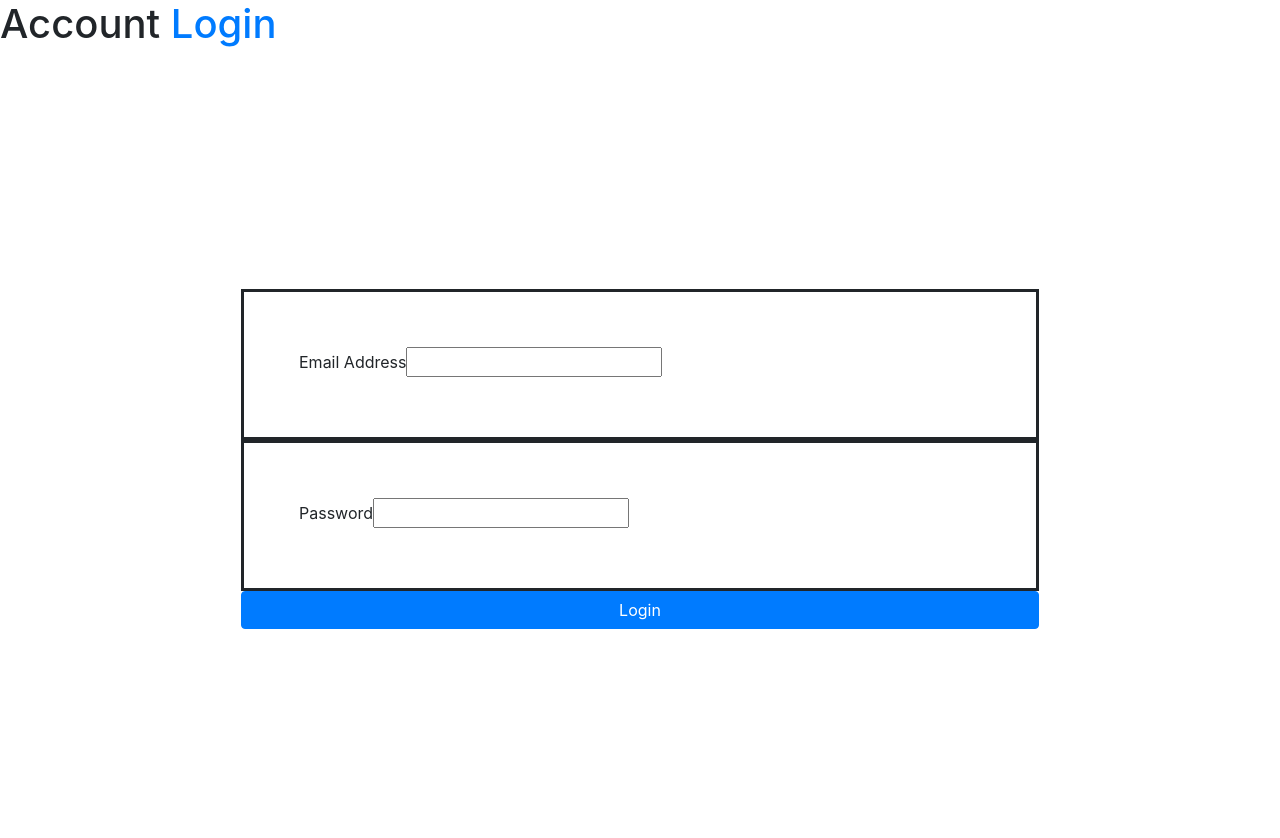
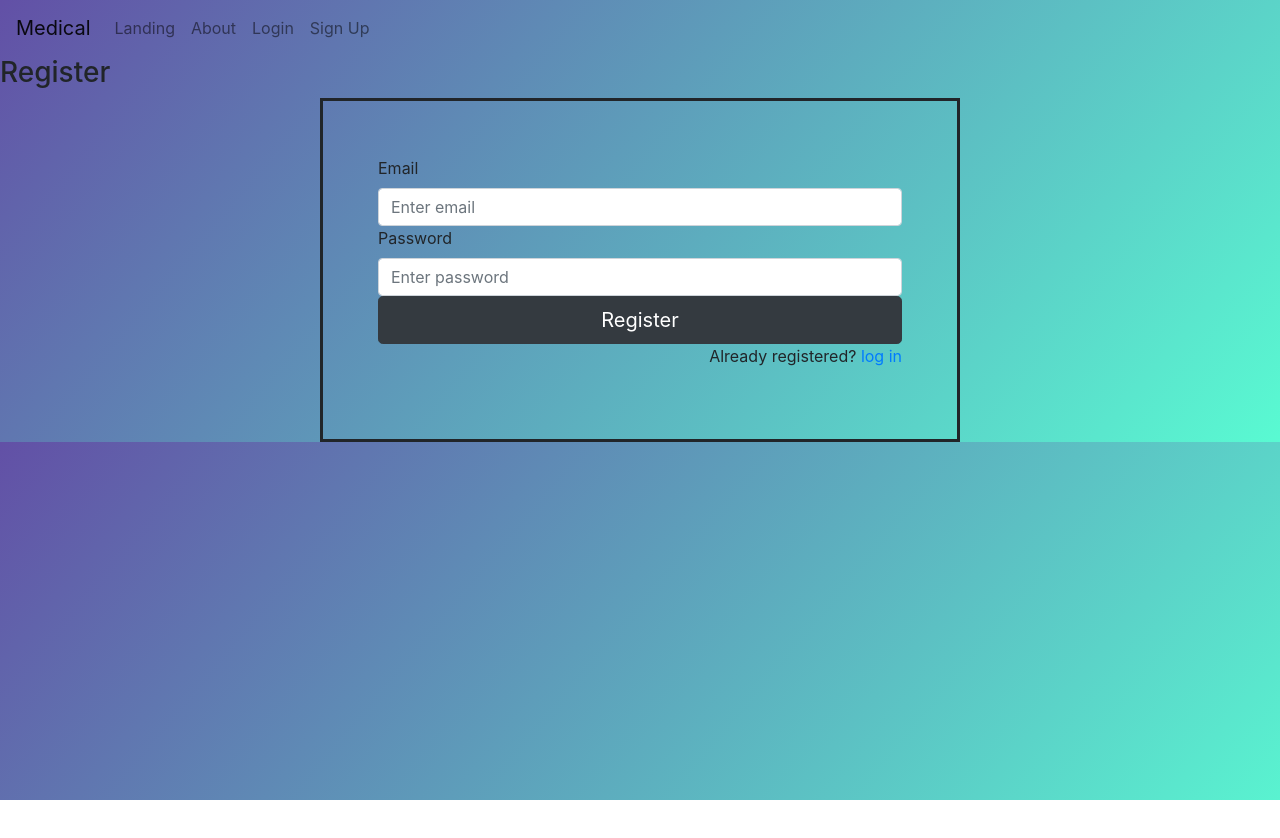
Before and after one commit to theMVPshop/dt04, a React (Create React App) app in the folder mvpjob/: page /signup in a window 1280 px wide. Shown: the top 838 px of the page. After the commit the page ends 800 px from the top, so only its background shows below. Built offline with nearby package versions, Linux system fonts and the light colour scheme.

Commit message:
pushing a little styling from last week

```diff
--- a/mvpjob/src/App.css
+++ b/mvpjob/src/App.css
@@ -20,6 +20,7 @@
 .App-link {
   color: #61dafb;
 }
+
 
   /* .Signin form{
     padding: 15px;
@@ -63,8 +64,7 @@
     width: 250px;
     justify-content: center;
     border-radius: 50px;
-
-  }
+}
 
 .Login p.signuptext{
   justify-content: center;
@@ -72,15 +72,10 @@
   width: 240px;
 }
 
-  .signin{
+.signin{
     text-size-adjust: 25px;
-  }
+}
 
-.form-container .wholethang{
-  padding: 30px;
-  margin: 211px;
-  justify-content: center;
-}
 
 .form-container .form-group{
   margin: auto;
@@ -89,3 +84,15 @@
   border: solid;
 
 }
+
+.registration-form{
+width: 50%;
+margin: auto;
+justify-content: center;
+padding: 55px;
+border: solid;
+}
+
+body {
+  background-image: linear-gradient(130deg, #6250A6, #59FAD2);
+}
--- a/mvpjob/src/Components/Login.js
+++ b/mvpjob/src/Components/Login.js
@@ -47,7 +47,7 @@ import Navigation from "./Navigation";
             Sign In
           </Button>
           <p className="signuptext">
-              New to the App? <a href="">Sign up</a>
+              New to the App? <a href="/signUp">Sign up</a>
             </p>
         </Form>
       </div>
--- a/mvpjob/src/Components/SignIn.js
+++ b/mvpjob/src/Components/SignIn.js
@@ -21,14 +21,14 @@ const SignIn = (props) => {
 //   },[error, isAuthenticated, props.history]);
 
 
-    const [user, setUser] = useState({
-      email: '',
-      password: '',
-    });
+    // const [user, setUser] = useState({
+    //   email: '',
+    //   password: '',
+    // });
 
-    const { email, password } = user;
+    // const { email, password } = user;
 
-    const onChange = (e) => setUser({ ...user, [e.target.name]: e.target.value });
+    // const onChange = (e) => setUser({ ...user, [e.target.name]: e.target.value });
 
     // const onSubmit = (e) => {
     //   e.preventDefault();
@@ -42,35 +42,30 @@ const SignIn = (props) => {
     //   }
     // };
 
-     return(
-        <div className="form-container">
-        <h1>
-          Account <span className="text-primary">Login</span>
-        </h1>
-        <form className="wholethang" >
-          <div className="form-group">
-            <label htmlFor="email">Email Address</label>
-            <input type="email" name="email"
-            value={email}  required/>
-          </div>
-          <div className="form-group">
-            <label htmlFor="password">Password</label>
-            <input
-              type="password"
-              name="password"
-              value={password}
+    return(
+        <form>
+        <Navigation/>
+        <h3>Register</h3>
 
-              required
-            />
-          </div>
+    <div className="registration-form">
 
-          <input
-            type="submit"
-            value="Login"
-            className="btn btn-primary btn-block"
-          />
-        </form>
-      </div>
+
+        <div className="form-group-2">
+            <label>Email</label>
+            <input type="email" className="form-control" placeholder="Enter email" />
+        </div>
+
+        <div className="form-group-2">
+            <label>Password</label>
+            <input type="password" className="form-control" placeholder="Enter password" />
+        </div>
+        <button className="create-account" type="submit" className="btn btn-dark btn-lg btn-block">Register</button>
+
+        <p className="forgot-password text-right">
+            Already registered? <a href="/Login">log in</a>
+        </p>
+        </div>
+    </form>
 )
 }
 
```
